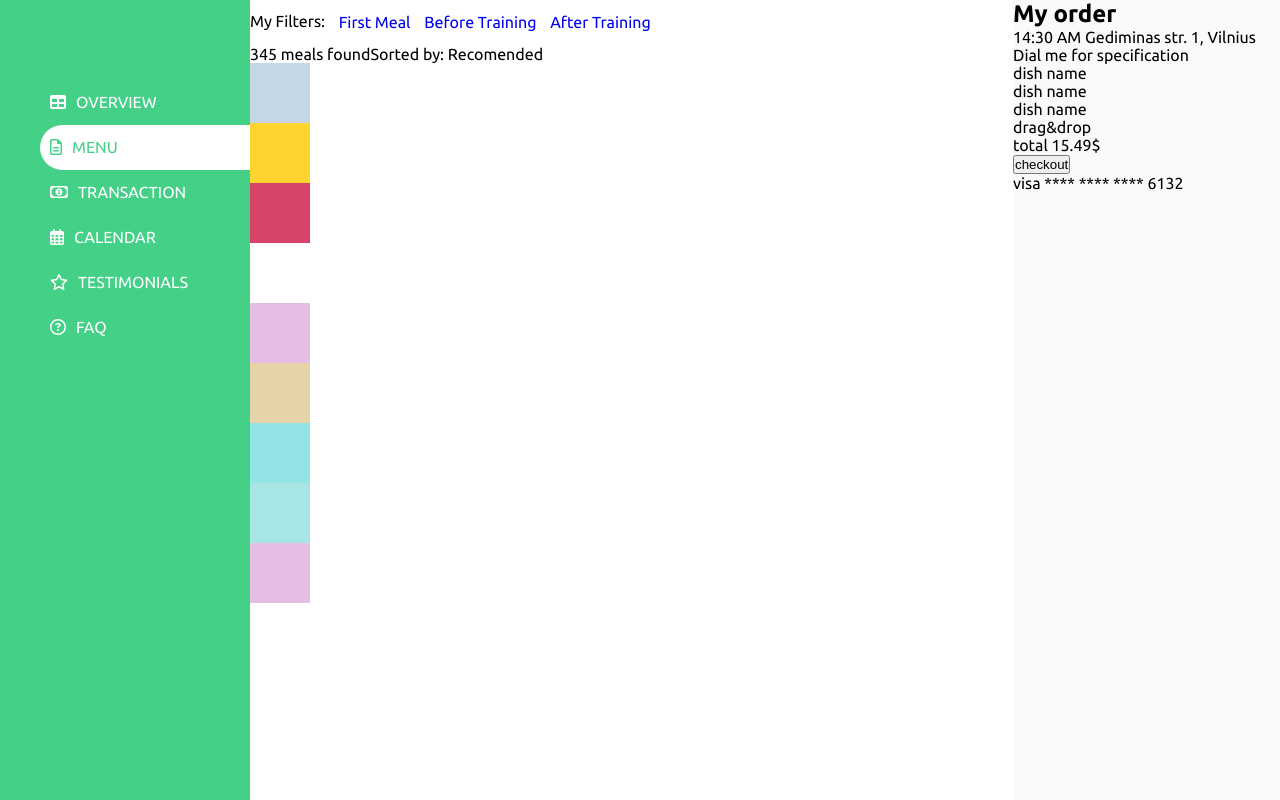
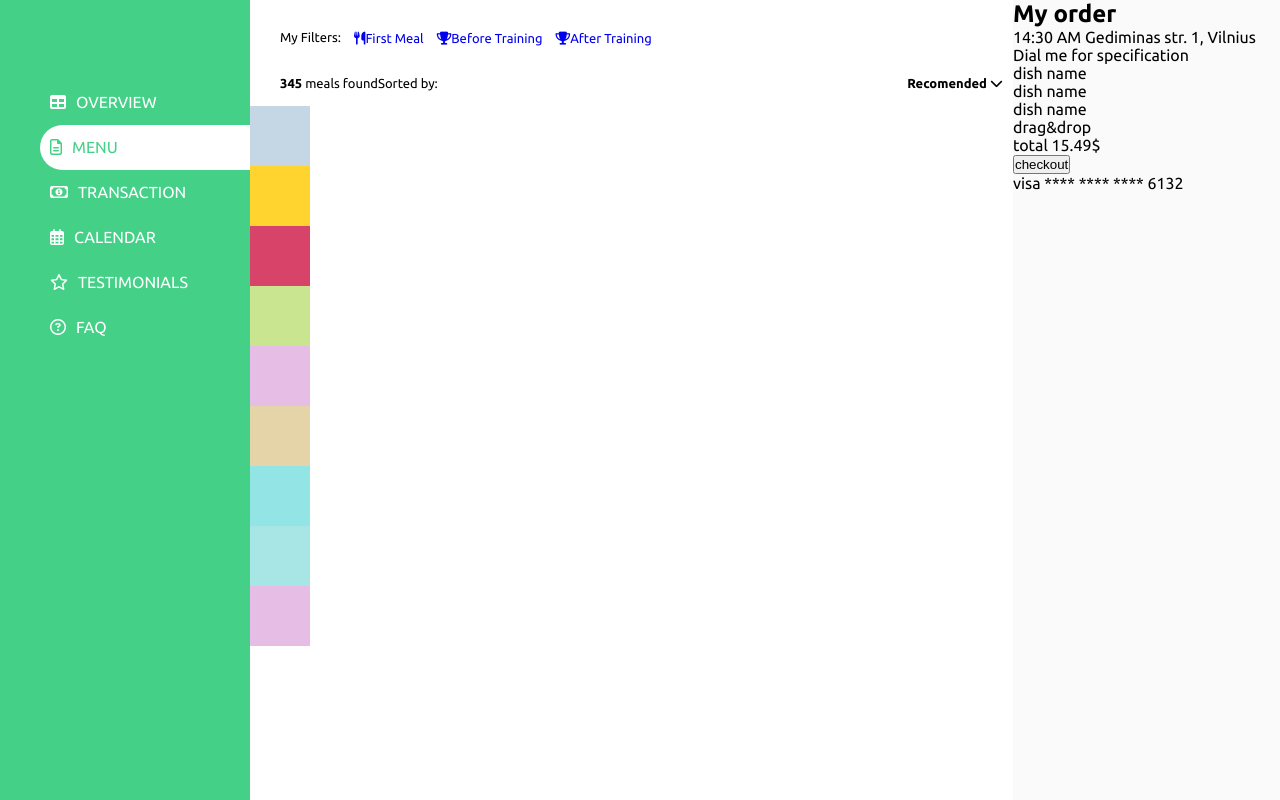
Before and after one commit to simkaz12/Friday_Challange3-Food-Delivery, a website: page index.html in a window 1280 px wide. Drawn offline with Linux system fonts and the light colour scheme; files whose address does not match are found by name.

Commit message:
main-content virsus

```diff
--- a/css/base/base.css
+++ b/css/base/base.css
@@ -8,7 +8,7 @@
     --food-color6: #e5d4a7;
     --food-color7: #93e5e5;
     --food-color8: #a8e5e5;
-    --food-color9: #cae58f;
+    --food-color4: #cae58f;
     --food-color9: #e5c1c1;
     --food-color9: #e5e58b;
     --food-color9: #e5bde5;
--- a/css/base/layout.css
+++ b/css/base/layout.css
@@ -45,7 +45,22 @@ a:hover {
 .main-content {
     background-color: #fff;
     width: 1000px;
+    font-size: 13px;
 
+}
+.virsus {
+   padding: 15px 0 0 30px;
+}
+.virsus, .apacia {
+   line-height: 45px;
+   vertical-align: middle;
+}
+.apacia {
+   padding: 0 0 0 30px;
+}
+.recom {
+   float: right;
+   padding: 0 10px 0 0;
 }
  .dish1, .dish2, .dish3, .dish4, .dish5, .dish6, .dish7, .dish8, .dish9 {
     height: 60px;
--- a/index.html
+++ b/index.html
@@ -27,8 +27,12 @@
         </nav>
     </section>
     <main class="main-content">
-        <header>My Filters: <a href="#">First Meal</a> <a href="#">Before Training</a> <a href="#">After Training</a></header>
-        <p><span>345 meals found</span><span>Sorted by: <span>Recomended</span></span></p>
+        <div class="virsus">
+            </i>My Filters: <a href="#"><i class="fa-solid fa-utensils"></i>First Meal</a> <a href="#"><i class="fa-solid fa-trophy"></i>Before Training</a> <a href="#"><i class="fa-solid fa-trophy"></i>After Training</a>
+        </div>
+        <div class="apacia">
+            <span><b>345</b> meals found</span><span>Sorted by: <span class="recom"><b>Recomended</b> <i class="fa-solid fa-chevron-down"></i></span></span>
+        </div>
         <div class="dishes">
             <div class="dish1"></div>
             <div class="dish2"></div>
```
